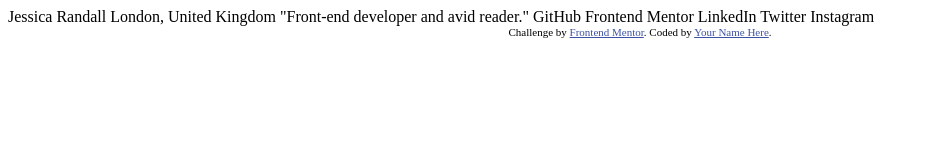
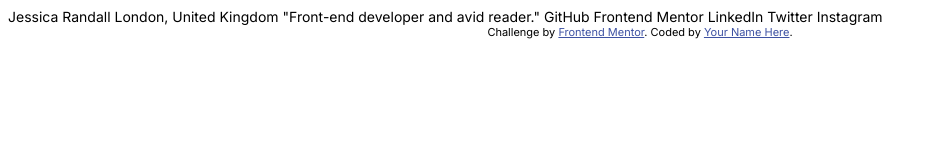
Before and after one commit to tonage72/social-links-profile-main, a plain HTML site: page index.html in a window 1280 px wide. Shown: the whole page, without its empty margins (0-937 px from the left). Drawn offline with Linux system fonts and the light colour scheme.

Commit message:
Some set up done.

```diff
--- /dev/null
+++ b/css/styles.css
@@ -0,0 +1,39 @@
+@import url('https://fonts.googleapis.com/css2?family=Inter:wght@100..900&display=swap');
+
+*,
+*::before
+*::after {
+	padding: 0;
+	margin: 0;
+	box-sizing: border-box;
+}
+
+:root {
+	--color-white: hsl(0, 0%, 100%);
+	--color-grey: hsl(0, 0%, 20%);
+	--color-dark-grey: hsl(0, 0%, 12%);
+	--color-off-black: hsl(0, 0%, 8%);
+}
+
+html {
+	font-family: "Inter", sans-serif;
+	font-size: 14px;
+}
+
+img {
+	width: 100%;
+}
+
+
+
+
+
+
+.attribution {
+	font-size: 11px;
+	text-align: center;
+}
+
+.attribution a {
+	color: hsl(228, 45%, 44%);
+}
--- a/index.html
+++ b/index.html
@@ -2,17 +2,10 @@
 <html lang="en">
 <head>
   <meta charset="UTF-8">
-  <meta name="viewport" content="width=device-width, initial-scale=1.0"> <!-- displays site properly based on user's device -->
-
+  <meta name="viewport" content="width=device-width, initial-scale=1.0">
   <link rel="icon" type="image/png" sizes="32x32" href="./assets/images/favicon-32x32.png">
-
+  <link rel="stylesheet" href="css/styles.css">
   <title>Frontend Mentor | Social links profile</title>
-
-  <!-- Feel free to remove these styles or customise in your own stylesheet 👍 -->
-  <style>
-    .attribution { font-size: 11px; text-align: center; }
-    .attribution a { color: hsl(228, 45%, 44%); }
-  </style>
 </head>
 <body>
 
```
